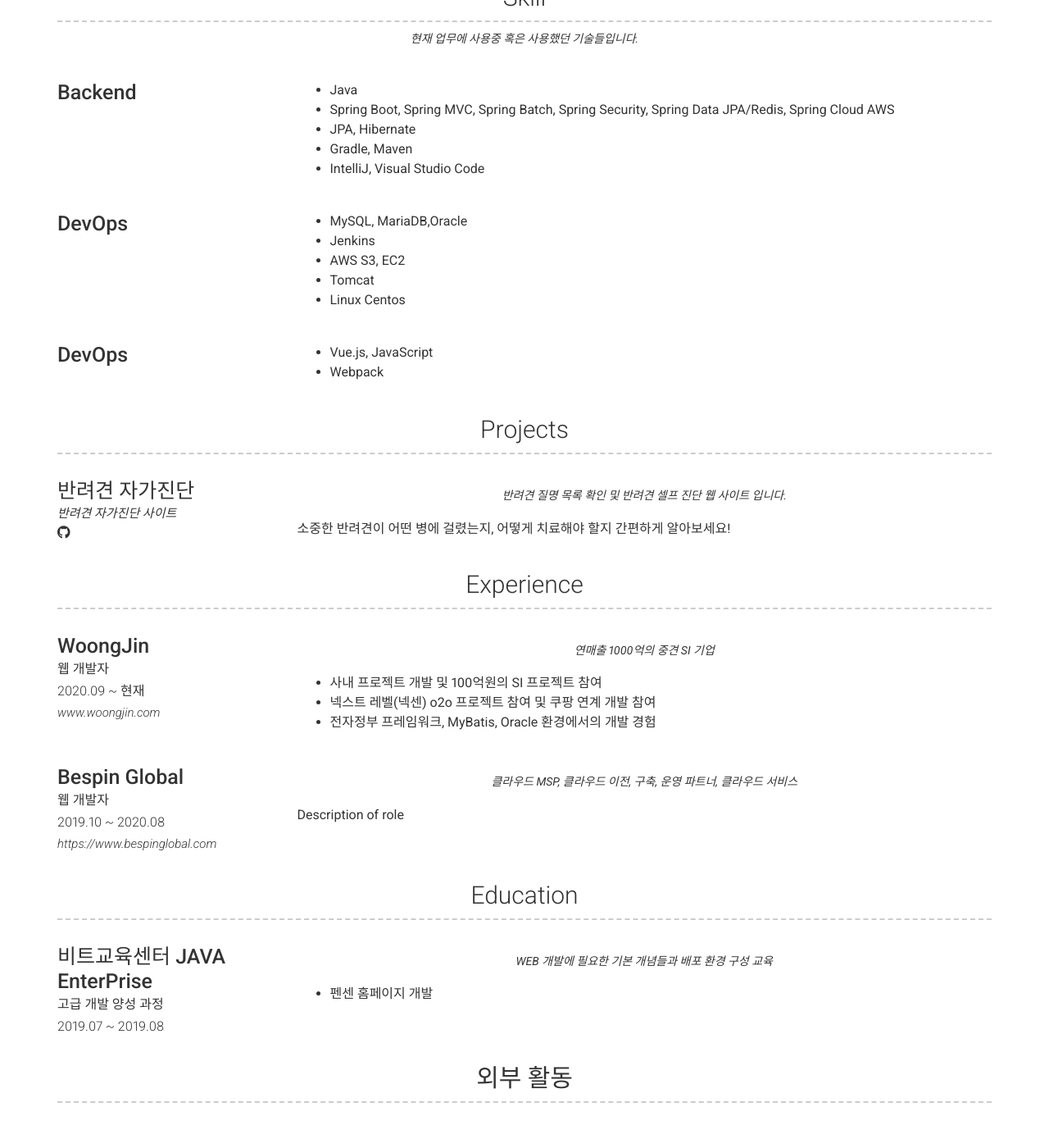
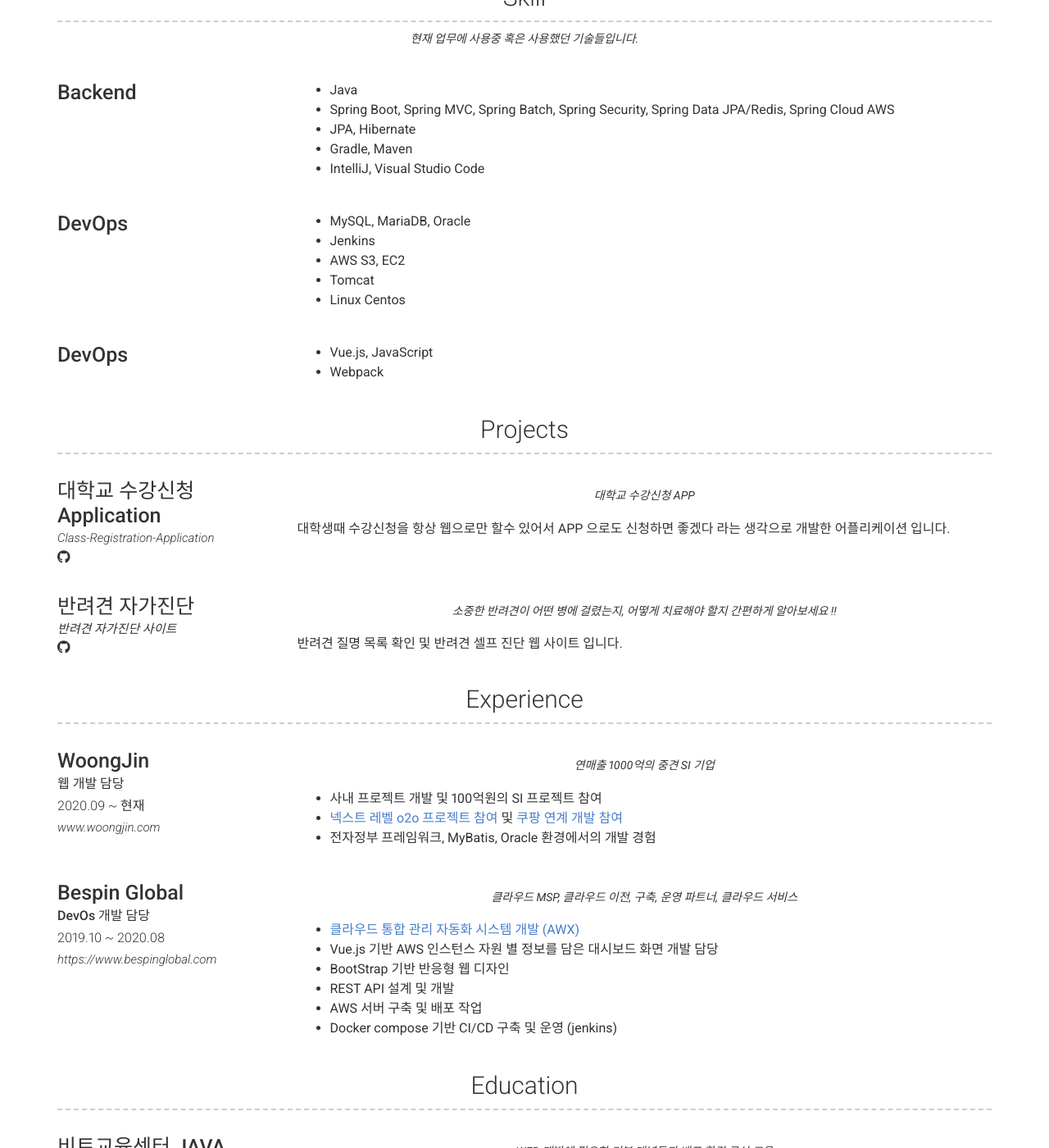
Before and after one commit to SuHyun-Um/umsu.github.io, a Jekyll site: the page built from index.md, in a window 1280 px wide and 1400 px high, scrolled down 791 px. Shown: the whole window at 82% size. Built offline with Jekyll 4.4.1, drawn with Linux system fonts in a browser that asks for light colours; nearby versions of some CDN libraries; comment, search, counter and statistics services are not loaded.

Commit message:
내용 추가 보충

```diff
--- a/_config.yml
+++ b/_config.yml
@@ -81,7 +81,7 @@ content:
       - layout: left
         title: DevOps
         description: | # this will include new lines to allow paragraphs
-            * MySQL, MariaDB,Oracle
+            * MySQL, MariaDB, Oracle
             * Jenkins
             * AWS S3, EC2
             * Tomcat
@@ -96,6 +96,18 @@ content:
     layout: list # Type of content section (list/text)
     content:
       - layout: left
+        title: 대학교 수강신청 Application
+        link: https://github.com/umsu/Class-Registration-Application
+        link_text: Class-Registration-Application
+        additional_links:
+          - title:  umsu/Class-Registration-Application
+            icon: fab fa-github
+            url: https://github.com/umsu/Class-Registration-Application
+        quote: >
+          대학교 수강신청 APP
+        description: | # this will include new lines to allow paragraphs
+          대학생때 수강신청을 항상 웹으로만 할수 있어서  APP 으로도 신청하면 좋겠다 라는 생각으로 개발한 어플리케이션 입니다.
+      - layout: left
         title: 반려견 자가진단
         link: https://github.com/umsu/PET
         link_text: 반려견 자가진단 사이트
@@ -104,9 +116,10 @@ content:
             icon: fab fa-github
             url: https://github.com/umsu/PET
         quote: >
+          소중한 반려견이 어떤 병에 걸렸는지, 어떻게 치료해야 할지 간편하게 알아보세요 !!
+        description: | # this will include new lines to allow paragraphs
           반려견 질명 목록 확인 및 반려견 셀프 진단 웹 사이트 입니다.
-        description: | # this will include new lines to allow paragraphs
-          소중한 반려견이 어떤 병에 걸렸는지, 어떻게 치료해야 할지 간편하게 알아보세요!
+
 
 
   - title: Experience
@@ -114,24 +127,29 @@ content:
     content:
       - layout: left
         title: WoongJin
-        sub_title: 웹 개발자
+        sub_title: 웹 개발 담당
         caption: 2020.09 ~ 현재
         link: www.woongjin.com
         quote: >
           연매출 1000억의 중견 SI 기업
         description: | # this will include new lines to allow paragraphs
               * 사내 프로젝트 개발 및 100억원의 SI 프로젝트 참여
-              * 넥스트 레벨(넥센) o2o 프로젝트 참여 및 쿠팡 연계 개발 참여
+              * [넥스트 레벨 o2o 프로젝트 참여](https://www.nexen-nextlevel.com/main)  및   [쿠팡 연계 개발 참여](https://www.coupang.com/np/search?component=&q=%EB%84%A5%EC%84%BC%ED%83%80%EC%9D%B4%EC%96%B4&channel=user)
               * 전자정부 프레임워크, MyBatis, Oracle 환경에서의 개발 경험
       - layout: left
         title: Bespin Global
-        sub_title: 웹 개발자
+        sub_title: DevOs 개발 담당
         caption: 2019.10 ~ 2020.08
         link: https://www.bespinglobal.com
         quote: >
           클라우드 MSP, 클라우드 이전, 구축, 운영 파트너, 클라우드 서비스
-        description: | # this will include new lines to allow paragraphs
-          Description of role
+        description: | # this will include new lines to allow paragraphs https://www.bespinglobal.com/ds_devops/
+          * [클라우드 통합 관리 자동화 시스템 개발 (AWX)](https://www.bespinglobal.com/ds_devops/)
+          * Vue.js 기반 AWS 인스턴스 자원 별 정보를 담은 대시보드 화면 개발 담당
+          * BootStrap 기반 반응형 웹 디자인
+          * REST API 설계 및 개발
+          * AWS  서버 구축 및 배포 작업
+          * Docker compose 기반 CI/CD 구축 및 운영 (jenkins)
 
   - title: Education
     layout: list
```
Also changed, not shown: 1 other file.
